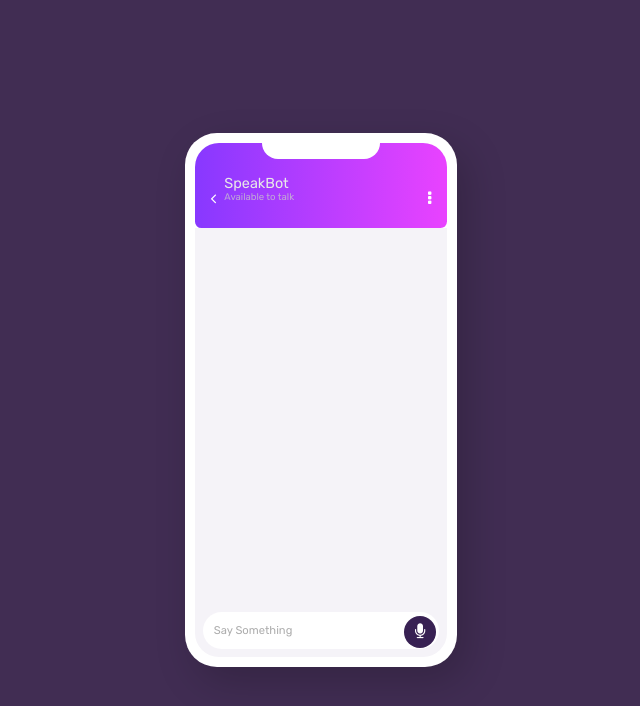
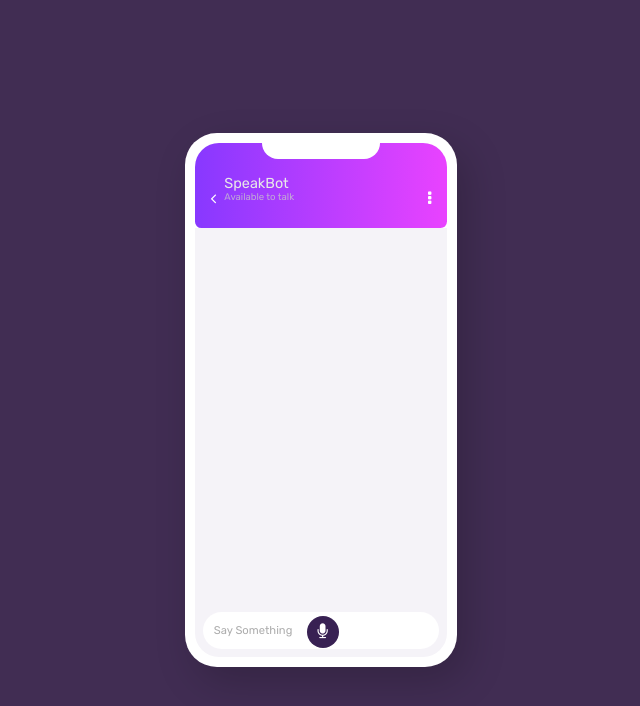
Before and after one commit to Chandi977/SpeakBot, a browser extension: page home.html in a window 1280 px wide. Shown: the whole page, without its empty margins (319-959 px from the left). Drawn offline with nearby package versions, Linux system fonts and the light colour scheme.

Commit message:
Update style.css

```diff
--- a/style.css
+++ b/style.css
@@ -224,7 +224,7 @@ input::placeholder {
 .sendbox button {
     position: absolute;
     top: 0.2rem;
-    right: 0.7rem;
+    left: 7rem;
     width: 2rem;
     height: 2rem;
     border: none;
```
